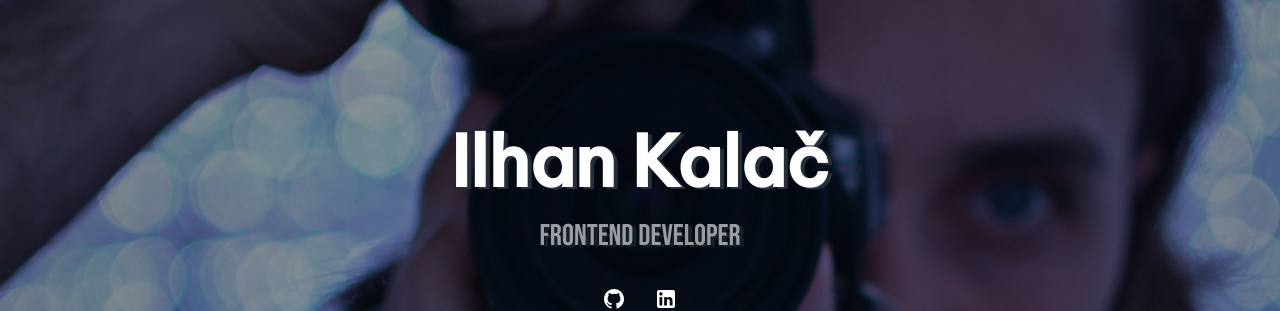
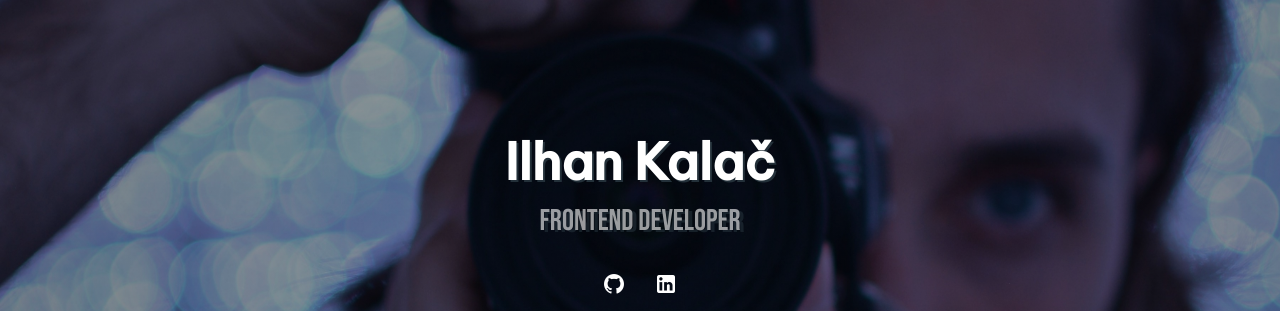
Before and after one commit to ilhankalac/portfolio-app, a Vue app: page / in a window 1280 px wide. Shown: the part 184-495 px from the top of the page. Built offline with nearby package versions, Linux system fonts and the light colour scheme; no server answers; the database is empty.

Commit message:
Font-size change for name

```diff
--- a/src/views/Initial.vue
+++ b/src/views/Initial.vue
@@ -50,8 +50,8 @@
     <div :class="smAndDown ? 'text-center' : 'text-left'">
       <span
         class="font-weight-bold full-name"
-        style="font-family: 'Be Vietnam Pro', sans-serif; text-shadow: 4px 2px rgb(var(--v-theme-secondary));"
-        :style="smAndDown ? 'font-size: 30px' : 'font-size:70px'"
+        style="font-family: 'Be Vietnam Pro', sans-serif; text-shadow: 2px 2px rgb(var(--v-theme-secondary));"
+        :style="smAndDown ? 'font-size: 30px' : 'font-size:50px'"
       >
         Ilhan Kalač
       </span>
```
